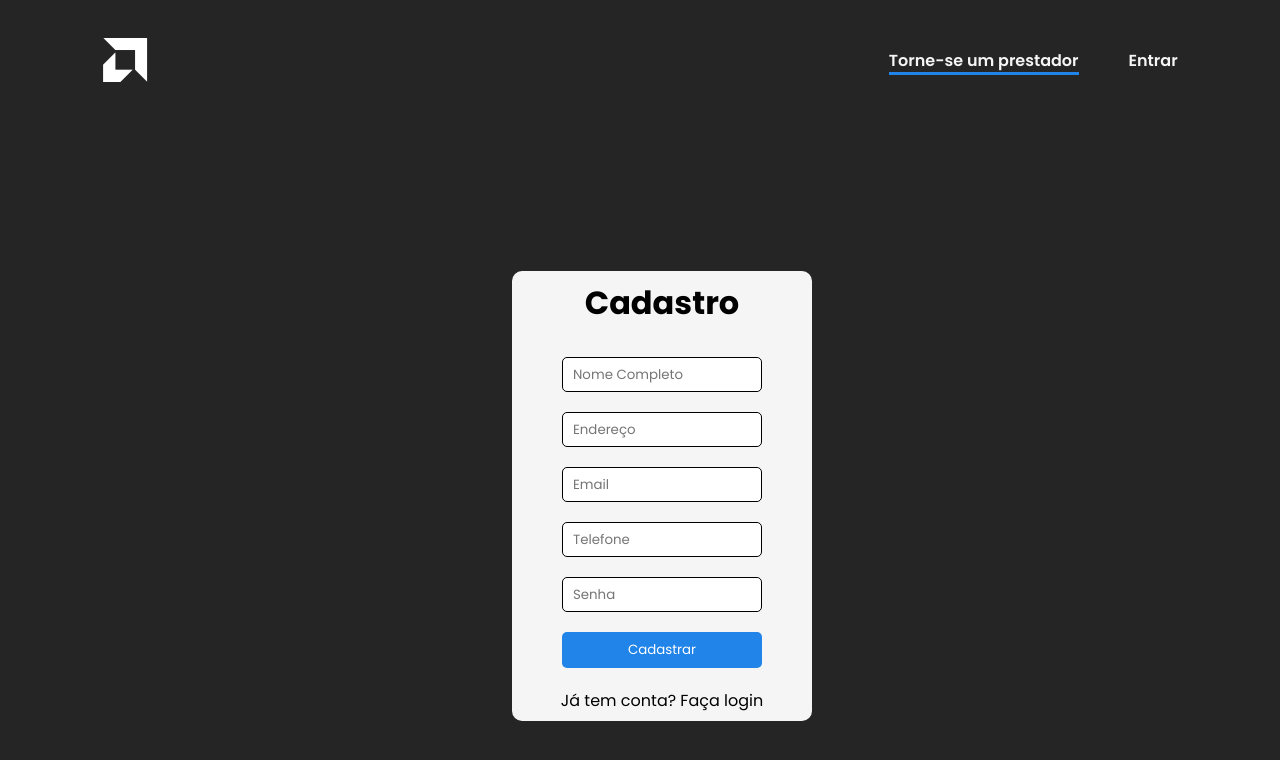
After one commit to Time-NicoTech/E-Services, a Django app: template front-end/templates/cadastro.html in a window 1280 px wide. The commit adds this page. Shown: the top 760 px of the page. Run offline with Django 5.2, Linux system fonts and the light colour scheme; the template is opened without the code that fills it, so the values that code supplies are empty; some libraries are stand-ins or nearby versions.

Commit message:
Tela de login e cadastro prontas

```diff
--- /dev/null
+++ b/front-end/assets/css/cadastro-main.css
@@ -0,0 +1,46 @@
+.cadastro-box{
+
+    display: flex;
+    margin-top: 150px;
+    justify-content: center;
+    align-items: center;
+    background-color: whitesmoke;
+    flex-direction: column;
+    width: 300px;
+    height: 450px;
+    margin-left: 40%;
+    border-radius: 10px;
+}
+.cadastro-form{
+    display: flex;
+    flex-direction: column;
+    justify-content: center;
+    gap: 20px;
+}
+.cadastro-form input{
+    padding: 10px;
+    width: 200px;
+    height: 35px;
+    border-radius: 5px;
+    border: solid 0.5px;
+}
+.cadastro-btn{
+    border-radius: 5px;
+    border: none;
+    color: white;
+    padding: 8px;
+    background-color: rgb(33, 132, 232);
+
+}
+.cadastro-btn:hover{
+    box-shadow: 1px 1px 7px  rgb(33, 132, 232);
+}
+.cadastro-title{
+    margin-bottom: 30px;
+}
+.cadastro-box a{
+    text-decoration: none;
+    display: flex;
+    margin-top: 20px;
+    color: black;
+}
--- /dev/null
+++ b/front-end/templates/cadastro.html
@@ -0,0 +1,54 @@
+<!DOCTYPE html>
+<html lang="en">
+<head>
+    <meta charset="UTF-8">
+    <meta name="viewport" content="width=device-width, initial-scale=1.0">
+    <!-- ICONS -->
+    <link rel="stylesheet" href="https://cdnjs.cloudflare.com/ajax/libs/font-awesome/6.6.0/css/all.min.css" integrity="sha512-Kc323vGBEqzTmouAECnVceyQqyqdsSiqLQISBL29aUW4U/M7pSPA/gEUZQqv1cwx4OnYxTxve5UMg5GT6L4JJg==" crossorigin="anonymous" referrerpolicy="no-referrer" />
+    <link rel="stylesheet" href="https://cdn.jsdelivr.net/npm/bootstrap-icons@1.11.3/font/bootstrap-icons.min.css">
+   <!-- POPPINS -->
+   <link rel="preconnect" href="https://fonts.googleapis.com">
+   <link rel="preconnect" href="https://fonts.gstatic.com" crossorigin>
+   <link href="https://fonts.googleapis.com/css2?family=Poppins:ital,wght@0,100;0,200;0,300;0,400;0,500;0,600;0,700;0,800;0,900;1,100;1,200;1,300;1,400;1,500;1,600;1,700;1,800;1,900&family=Press+Start+2P&display=swap" rel="stylesheet">
+    <link rel="stylesheet" href="../assets/css/style.css">
+    <link rel="stylesheet" href="../assets/css/header.css">
+    <link rel="stylesheet" href="../assets/css/cadastro-main.css">
+    <title>cadastro</title>
+</head>
+<body>
+    <header>
+        <nav id="navbar">
+            <nav id="itens">
+                <i id="nav_logo" class="bi bi-amd"></i>
+            </nav>
+            <nav id="itens2">
+                <ul id="nav_list">
+                    <li class="nav-item active"><a href="#home">Torne-se um prestador</a></li>
+                </ul>
+                <ul id="nav_list">
+                    <li class="nav-item"><a href="login.html">Entrar</a></li>
+                </ul>
+                <button id="mobile_btn"><i class="fa-solid fa-bars"></i></button>
+            </nav>
+
+        </nav>
+    </header>
+    <main>
+        <div class="cadastro-box">
+            <h1 class="cadastro-title">Cadastro</h1>
+            <div class="form-cadastro">
+                <form action="" class="cadastro-form">
+                    <input type="text" placeholder="Nome Completo">
+                    <input type="text" placeholder="Endereço">
+                    <input type="text" placeholder="Email">
+                    <input type="text" placeholder="Telefone">
+                    <input type="text" placeholder="Senha">
+                    <button class="cadastro-btn">Cadastrar</button>
+                </form>
+            </div>
+            <p><a href="login.html">Já tem conta? Faça login</a></p>
+
+        </div>
+    </main>
+</body>
+</html>
--- a/front-end/templates/index.html
+++ b/front-end/templates/index.html
@@ -26,10 +26,10 @@
             </nav>
             <nav id="itens2">
                 <ul id="nav_list">
-                    <li class="nav-item active"><a href="#home">Torne-se um prestador</a></li>
+                    <li class="nav-item active"><a href="">Torne-se um prestador</a></li>
                 </ul>
                 <ul id="nav_list">
-                    <li class="nav-item"><a href="#services">Entrar</a></li>
+                    <li class="nav-item"><a href="login.html">Entrar</a></li>
                 </ul>
                 <button id="mobile_btn"><i class="fa-solid fa-bars"></i></button>
             </nav>
```
Also changed, not shown: front-end/assets/css/login-main.css (added, +46 -0 lines), front-end/templates/login.html (added, +51 -0 lines).
